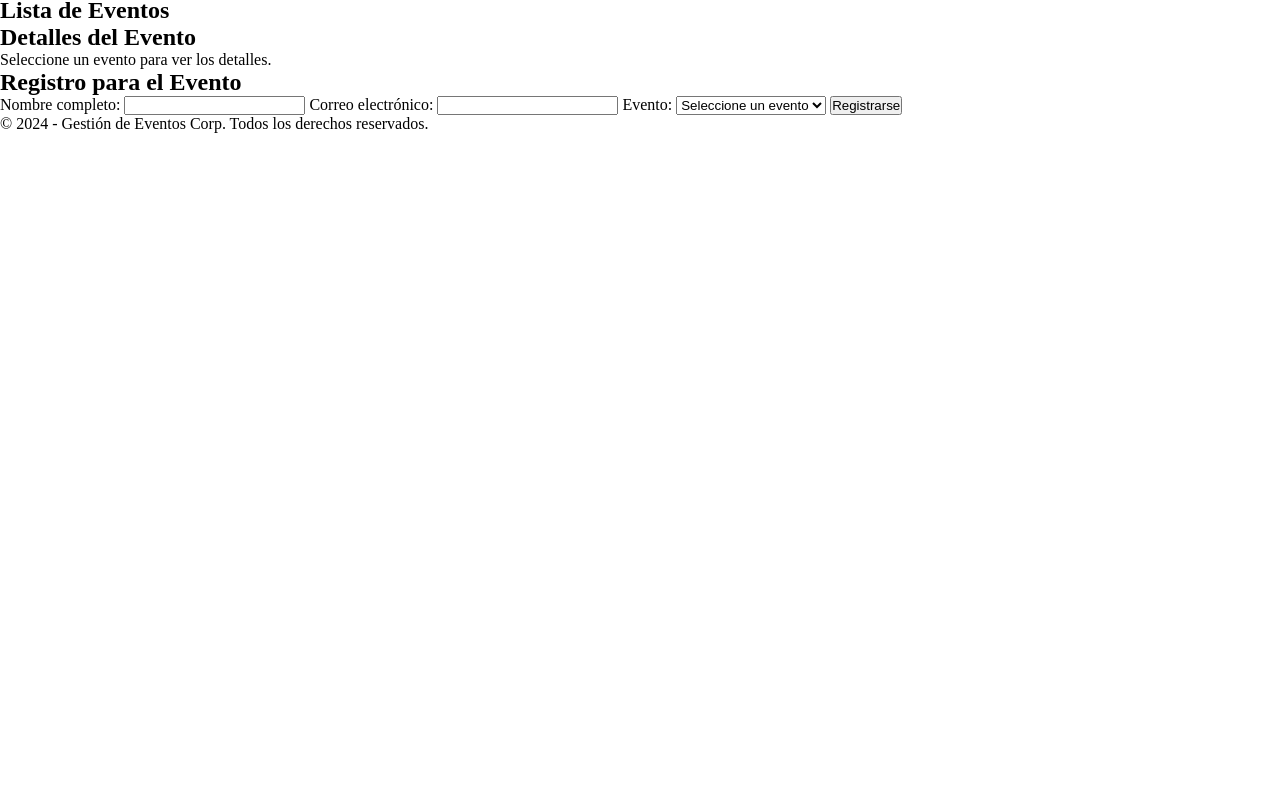
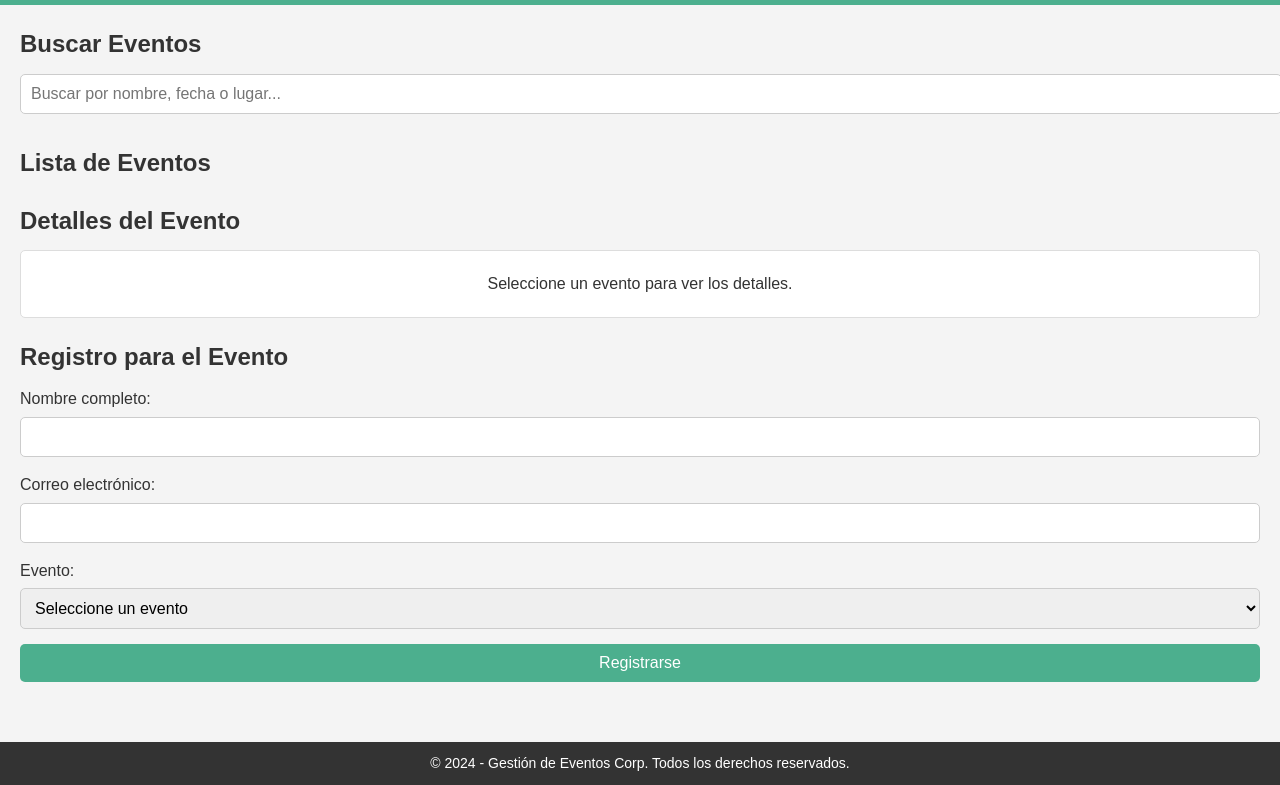
Before and after one commit to Asminuz/Panel-de-eventos, a plain HTML site: page index.html in a window 1280 px wide. Shown: the part 86-871 px from the top of the page. Before the commit the page ends 800 px from the top, so only its background shows below. Drawn offline with Linux system fonts and the light colour scheme; files that its build step writes are made by us from their sources.

Commit message:
Estilos basicos CSS

```diff
--- a/index.html
+++ b/index.html
@@ -5,7 +5,7 @@
   <meta charset="UTF-8">
   <meta name="viewport" content="width=device-width, initial-scale=1">
   <title>Eventos</title>
-  <link href="css/style.css" rel="stylesheet">
+  <link href="style.css" rel="stylesheet">
 </head>
 
 <body>
--- a/style.css
+++ b/style.css
@@ -2,3 +2,138 @@
   margin: 0;
   padding: 0;
 }
+
+body {
+  font-family: sans-serif;
+  background-color: #f4f4f4;
+  color: #333;
+  line-height: 1.6;
+  overflow-x: hidden;
+}
+
+header {
+  background-color: #4caf8e;
+  color: #fff;
+  padding: 20px;
+  text-align: center;
+}
+
+header h1 {
+  margin: 0;
+}
+
+main {
+  padding: 20px;
+}
+
+section {
+  margin-bottom: 20px;
+}
+
+
+#search-container {
+  margin-bottom: 30px;
+}
+
+#search-container h2 {
+  font-size: 24px;
+  margin-bottom: 10px;
+}
+
+#search-bar {
+  width: 100%;
+  padding: 10px;
+  font-size: 16px;
+  border: 1px solid #ccc;
+  border-radius: 5px;
+}
+
+
+#event-list-container h2 {
+  font-size: 24px;
+  margin-bottom: 10px;
+}
+
+#event-list {
+  list-style-type: none;
+  padding: 0;
+}
+
+#event-list li {
+  background-color: #fff;
+  padding: 10px;
+  margin-bottom: 10px;
+  border: 1px solid #ddd;
+  border-radius: 5px;
+}
+
+#event-list li:hover {
+  background-color: #e0e0e0;
+  cursor: pointer;
+}
+
+
+#event-details-container h2 {
+  font-size: 24px;
+  margin-bottom: 10px;
+}
+
+#event-details {
+  padding: 20px;
+  background-color: #fff;
+  border: 1px solid #ddd;
+  border-radius: 5px;
+  text-align: center;
+}
+
+
+#event-registration-container h2 {
+  font-size: 24px;
+  margin-bottom: 10px;
+}
+
+#registration-form {
+  display: flex;
+  flex-direction: column;
+}
+
+#registration-form label {
+  font-size: 16px;
+  margin-bottom: 5px;
+}
+
+#registration-form input,
+#registration-form select {
+  padding: 10px;
+  font-size: 16px;
+  margin-bottom: 15px;
+  border: 1px solid #ccc;
+  border-radius: 5px;
+}
+
+#registration-form button {
+  padding: 10px;
+  font-size: 16px;
+  background-color: #4caf8e;
+  color: white;
+  border: none;
+  border-radius: 5px;
+  cursor: pointer;
+}
+
+#registration-form button:hover {
+  background-color: #4caf8e;
+}
+
+
+footer {
+  background-color: #333;
+  color: #fff;
+  text-align: center;
+  padding: 10px;
+  margin-top: 20px;
+}
+
+footer p {
+  font-size: 14px;
+}
```
